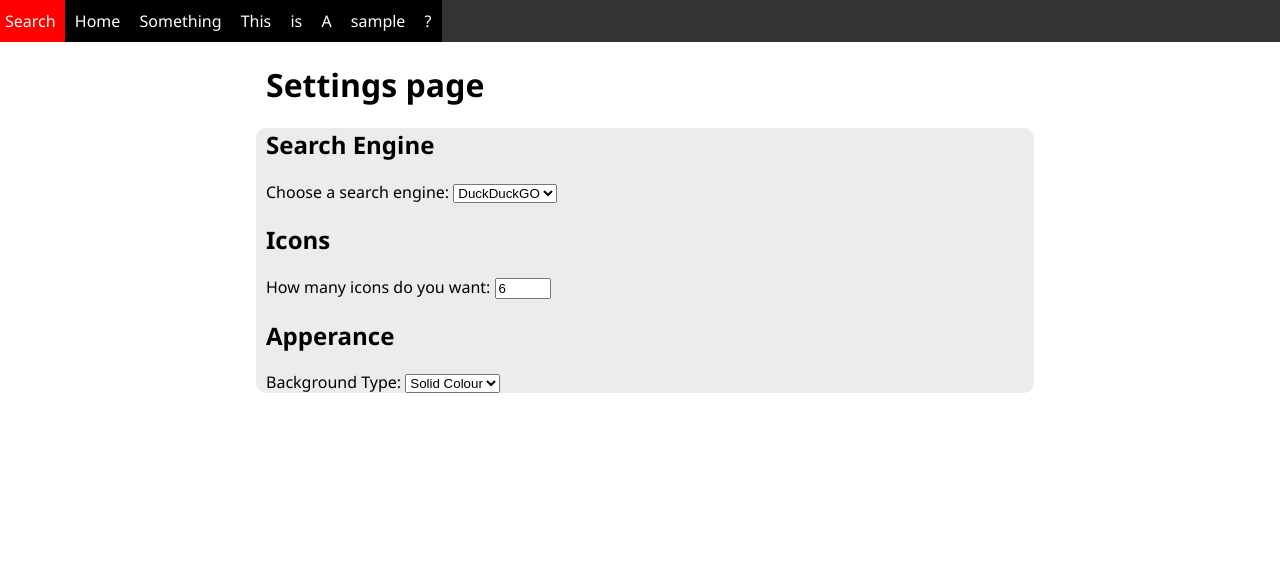
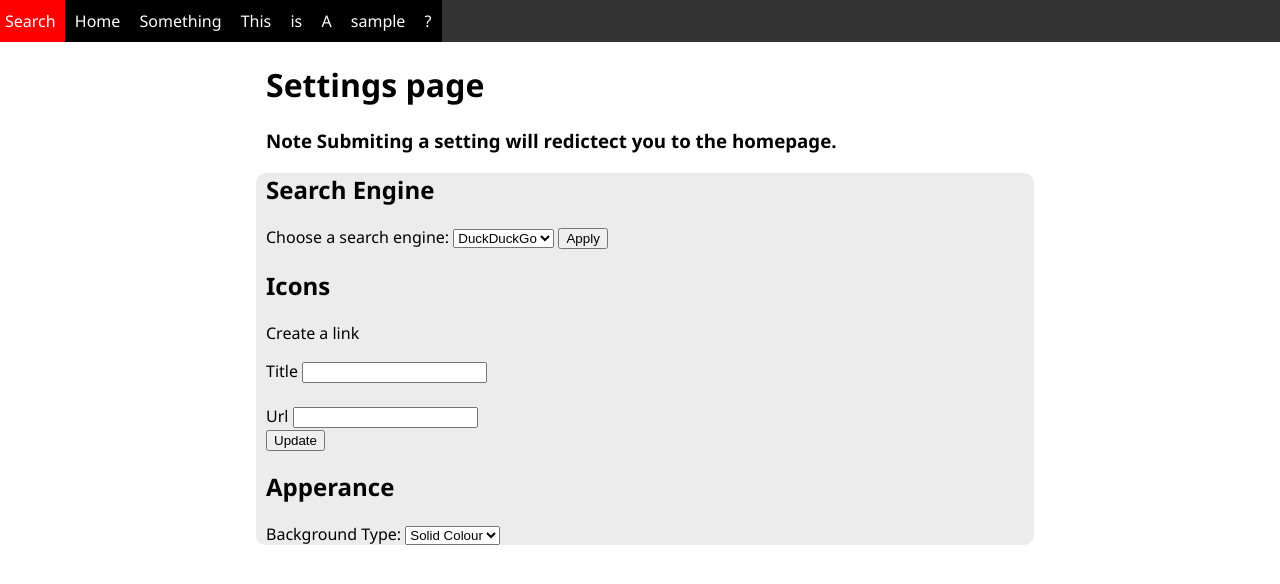
Before and after one commit to Shaddow798/startpage, a Flask app: page /settings in a window 1280 px wide. Shown: the top 584 px of the page. Run offline with Flask 3, Linux system fonts and the light colour scheme.

Commit message:
Update settings.html

```diff
--- a/templates/settings.html
+++ b/templates/settings.html
@@ -6,31 +6,48 @@
 
 {% block body%}
 <header>
-    <h1> Settings page</h1>
+    <h1>Settings page</h1>
+    <h3>Note Submiting a setting will redictect you to the homepage.</h3>
 </header>
 
 <main>
     <form>
         <h2>Search Engine</h2>
         <label for="searchengine">Choose a search engine:</label>
-        <select name="cars" id="cars">
-          <option value="ddg">DuckDuckGO</option>
+        <select name="searchengine" id="searchengine">
+          <option value="ddg">DuckDuckGo</option>
           <option value="google">Google</option>
           <option value="yahoo">Yahoo</option>
           <option value="bing">Bing</option>
         </select>
-
+        <input type="submit" value="Apply">
+    </form>
+    <form>
         <h2>Icons</h2>
+        <!--
         <label for="icons">How many icons do you want:</label>
         <input type="number" id="quantity" name="quantity" value="6" min="0" max="24">
+        <input type="submit" value="Apply">
+        -->
+        <p>Create a link</p>
+        <label for="content">Title</label>
+        <input type="text" name="content" id="content" >
+        <br>
+        <br>
+        <label for="link_content">Url</label>
+        <input type="text" name="link_content" id="link_content" >
+        <br>
+        <input type="submit" value="Update">
 
+    </form>
+
+    <form>
         <h2>Apperance</h2>
         <label for="background_type">Background Type:</label>
         <select name="background_type">
             <option value="solid">Solid Colour</option>
             <option value="background">Background</option>
         </select>
-
     </form>
 </main>
 
```
